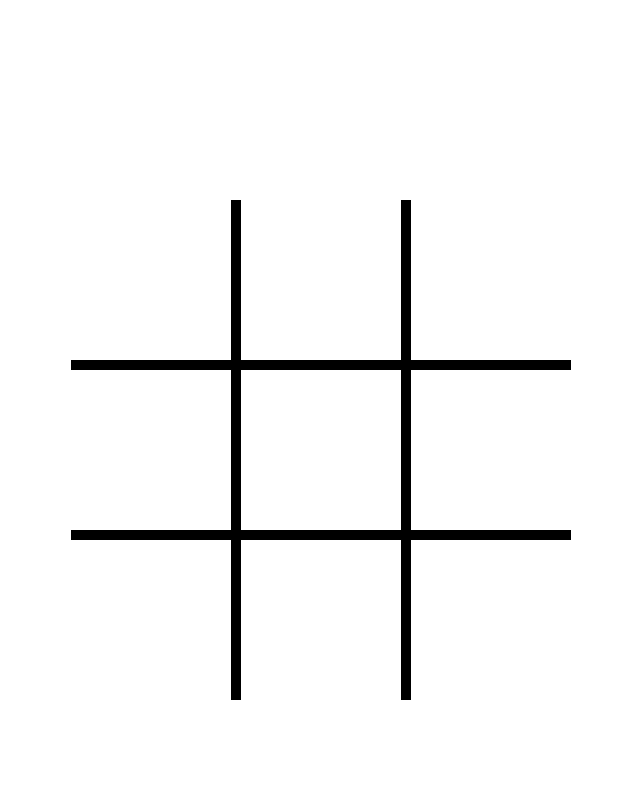
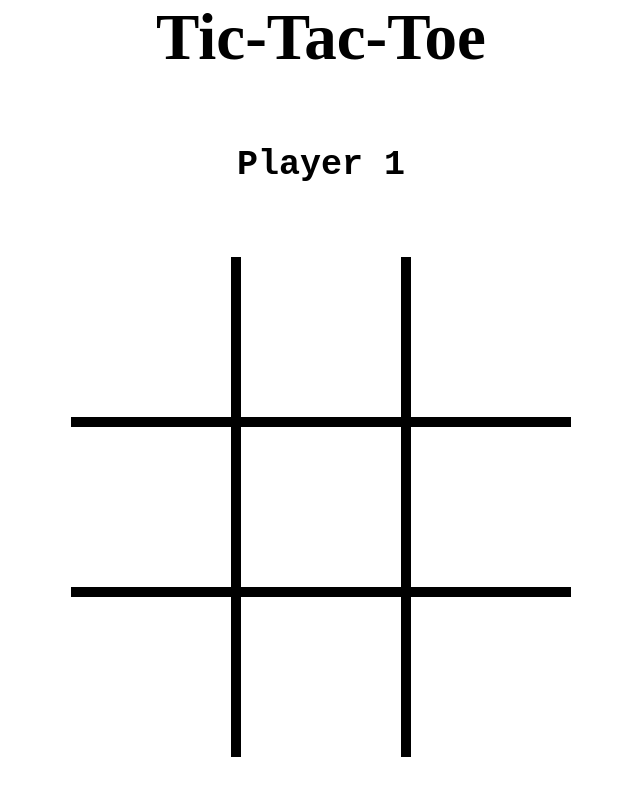
Before and after one commit to brycedesantis/tic-tac-toe, a plain HTML site: page index.html in a window 1280 px wide. Shown: the whole page, without its empty margins (319-959 px from the left). Drawn offline with Linux system fonts and the light colour scheme.

Commit message:
Update page to display active player

```diff
--- a/app.js
+++ b/app.js
@@ -43,8 +43,12 @@ const game = (() => {
     let openSpaces = 9
     let winner = false
 
+    let display = document.querySelector('.display')
+    display.textContent = `${activePlayer.name}`
+
     function switchPlayer() {
         this.activePlayer === player1 ? this.activePlayer = player2 : this.activePlayer = player1
+        display.textContent = `${this.activePlayer.name}`
     }
 
     const winConditions = [
@@ -89,6 +93,8 @@ const game = (() => {
         container.classList.remove('blur')
         this.openSpaces = 9
         this.winner = false
+        this.activePlayer = player1
+        display.textContent = `${activePlayer.name}`
         domSquares.forEach((square, index) => {
             square.textContent = ''
             gameboard.board[index] = ''
--- a/index.html
+++ b/index.html
@@ -13,6 +13,8 @@
             <button>Reset</button>
         </div>
     </div>
+    <h1>Tic-Tac-Toe</h1>
+    <div class="display"></div>
     <main class="container">
         <div class="gameboard"></div>
     </main>
--- a/style.css
+++ b/style.css
@@ -3,8 +3,18 @@
     padding: 0;
 }
 
-.container {
-    margin-top: 200px;
+h1 {
+    text-align: center;
+    font-size: 65px;
+}
+
+.display {
+    text-align: center;
+    padding: 70px;
+    font-size: 35px;
+    font-weight: bold;
+    font-family: monospace;
+    height: 1.2em;
 }
 
 .blur {
@@ -18,8 +28,6 @@
     height: 100%;
     top: 0;
     left: 0;
-    right: 0;
-    bottom: 0;
     background-color: rgba(0,0,0,0.5);
     z-index: 2;
 }
```
